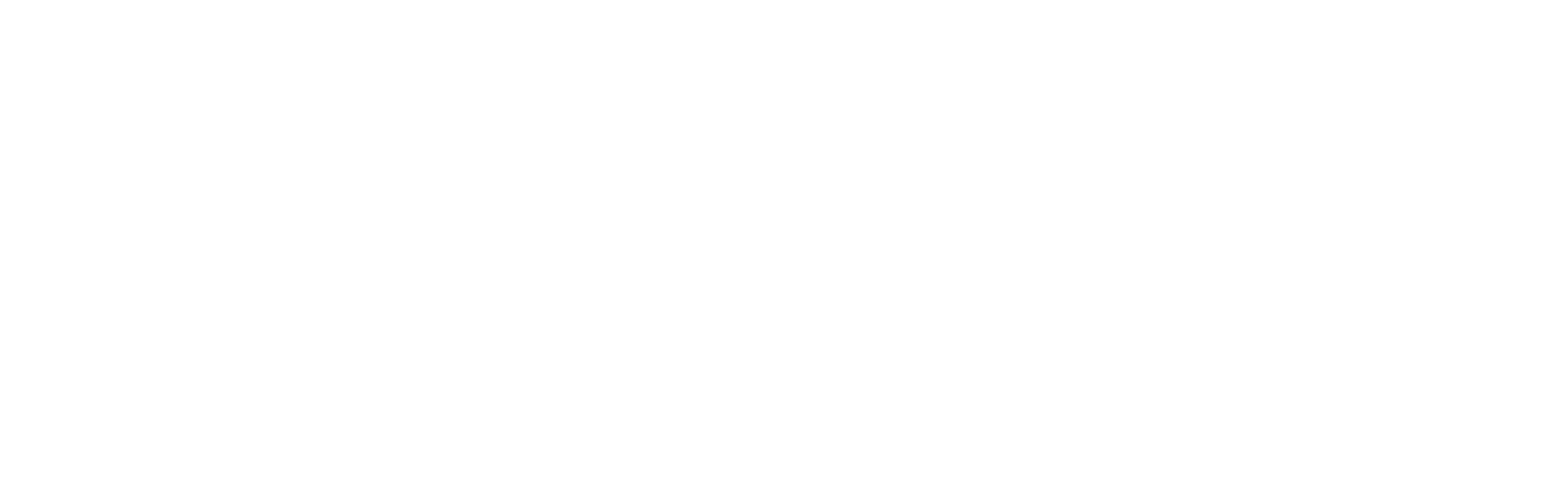
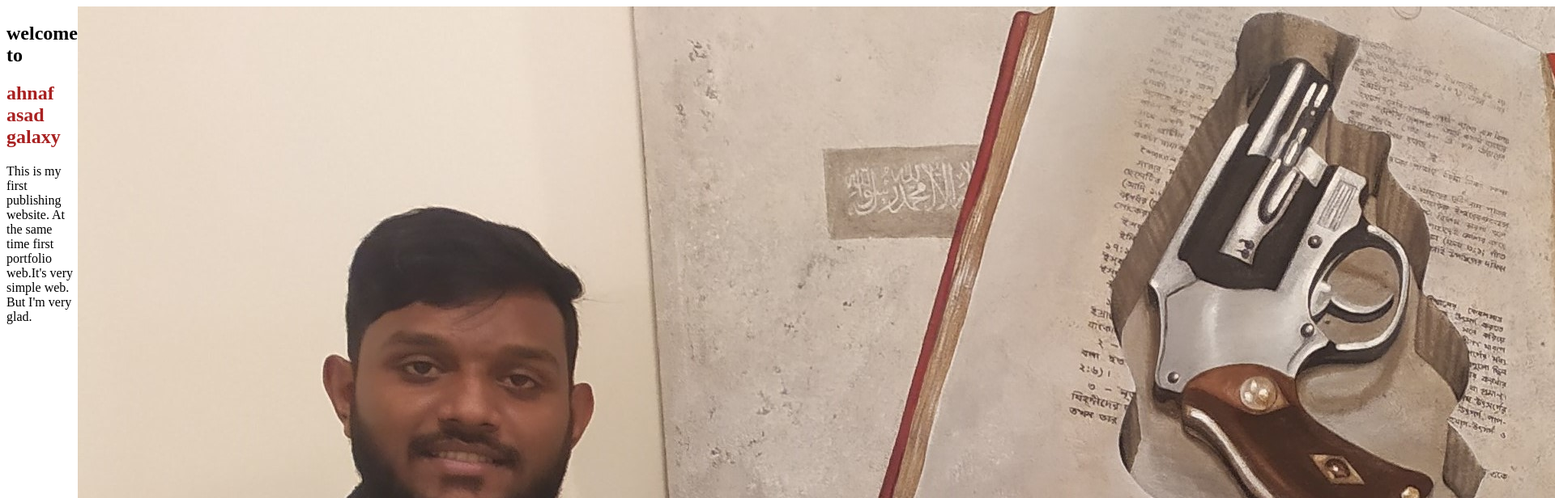
Before and after one commit to AANirjon/my-por, a plain HTML site: page index.html in a window 1280 px wide. Shown: the top 616 px of the page at 81% size, 1920 px wide, since content can reach past the window. Drawn offline with Linux system fonts and the light colour scheme.

Commit message:
some html & css added

```diff
--- a/css/style.css
+++ b/css/style.css
@@ -0,0 +1,17 @@
+
+
+.main-blog{
+    display: flex;
+}
+
+span{
+    color: #a82121;
+}
+
+.sizing{
+    position: 50%;
+}
+
+.my-pic{
+    position: 50%;
+}
--- a/index.html
+++ b/index.html
@@ -5,8 +5,18 @@
     <meta http-equiv="X-UA-Compatible" content="IE=edge">
     <meta name="viewport" content="width=device-width, initial-scale=1.0">
     <title>Ahnaf-Asad-Port</title>
+    <link rel="stylesheet" href="css/style.css">
 </head>
 <body>
-
+    <section class="main-blog">
+            <div class="sizing">
+                <h1>welcome to</h1>
+                <h2> <span>ahnaf asad galaxy</span> </h2>
+                 <p>This is my first publishing website. At the same time first portfolio web.It's very simple web. But I'm very glad.</p>
+            </div>
+            <div class="my-pic">
+                 <img src="image/my-picture.jpg" alt="">
+            </div>
+    </section>
 </body>
 </html>
```
Also changed, not shown: image/my-picture.jpg (added).
